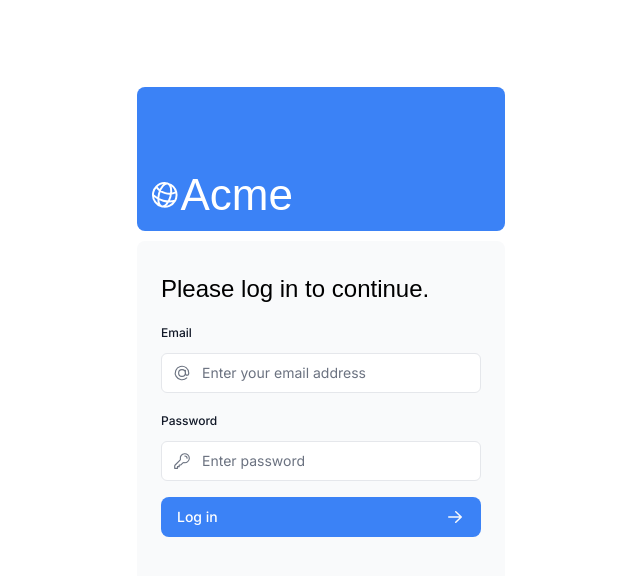
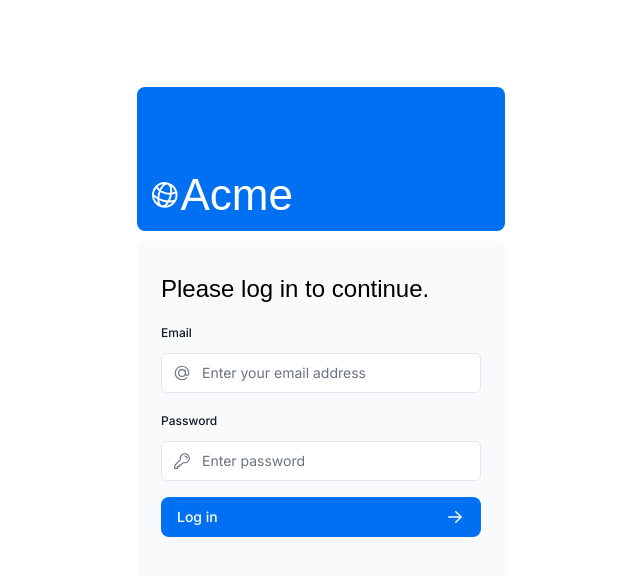
Before and after one commit to gerald525/dashboard-next.js, a Next.js app: page /login in a window 1280 px wide. Shown: the top 576 px of the page, without its empty margins (319-959 px from the left). Built offline with nearby package versions, Linux system fonts and the light colour scheme; a web font is replaced by a local one.

Commit message:
modify two files:tailwind.config.ts and tscconfig.json

```diff
--- a/app/lib/actions.ts
+++ b/app/lib/actions.ts
@@ -97,7 +97,7 @@ export async function updateInvoice(id: string, formData: FormData) {
 }
 
 export async function deleteInvoice(id: string) {
-  throw new Error("Failed to Delete Invoice");
+  // throw new Error("Failed to Delete Invoice");
   try {
     await sql`DELETE FROM invoices WHERE id = ${id}`;
     revalidatePath("/dashboard/invoices");
--- a/app/ui/global.css
+++ b/app/ui/global.css
@@ -1,3 +1,18 @@
 @tailwind base;
 @tailwind components;
 @tailwind utilities;
+
+input[type='number'] {
+    -moz-appearance: textfield;
+    appearance: textfield;
+  }
+
+  input[type='number']::-webkit-inner-spin-button {
+    -webkit-appearance: none;
+    margin: 0;
+  }
+
+  input[type='number']::-webkit-outer-spin-button {
+    -webkit-appearance: none;
+    margin: 0;
+  }
--- a/package.json
+++ b/package.json
@@ -1,6 +1,7 @@
 {
   "dependencies": {
     "@heroicons/react": "^2.1.1",
+    "@tailwindcss/forms": "^0.5.7",
     "@vercel/postgres": "^0.5.1",
     "bcryptjs": "^2.4.3",
     "clsx": "^2.1.0",
@@ -10,7 +11,7 @@
     "react": "^18.2.0",
     "react-dom": "^18.2.0",
     "use-debounce": "^10.0.0",
-    "zod": "^3.22.4"
+    "zod": "^3.22.2"
   },
   "scripts": {
     "dev": "next dev",
@@ -20,6 +21,7 @@
     "seed": "node -r dotenv/config ./scripts/seed.js"
   },
   "devDependencies": {
+    "@types/bcryptjs": "^2.4.6",
     "@types/node": "20.11.5",
     "@types/react": "18.2.48",
     "autoprefixer": "^10.4.16",
--- a/tailwind.config.js
+++ /dev/null
@@ -1,15 +0,0 @@
-/** @type {import('tailwindcss').Config} */
-module.exports = {
-  content: [
-    './app/**/*.{js,ts,jsx,tsx,mdx}', // Note the addition of the `app` directory.
-    './pages/**/*.{js,ts,jsx,tsx,mdx}',
-    './components/**/*.{js,ts,jsx,tsx,mdx}',
-
-    // Or if using `src` directory:
-    './src/**/*.{js,ts,jsx,tsx,mdx}',
-  ],
-  theme: {
-    extend: {},
-  },
-  plugins: [],
-}
--- /dev/null
+++ b/tailwind.config.ts
@@ -0,0 +1,32 @@
+import type { Config } from 'tailwindcss';
+
+const config: Config = {
+  content: [
+    './pages/**/*.{js,ts,jsx,tsx,mdx}',
+    './components/**/*.{js,ts,jsx,tsx,mdx}',
+    './app/**/*.{js,ts,jsx,tsx,mdx}',
+  ],
+  theme: {
+    extend: {
+      gridTemplateColumns: {
+        '13': 'repeat(13, minmax(0, 1fr))',
+      },
+      colors: {
+        blue: {
+          400: '#2589FE',
+          500: '#0070F3',
+          600: '#2F6FEB',
+        },
+      },
+    },
+    keyframes: {
+      shimmer: {
+        '100%': {
+          transform: 'translateX(100%)',
+        },
+      },
+    },
+  },
+  plugins: [require('@tailwindcss/forms')],
+};
+export default config;
```
Also changed, not shown: tsconfig.json (+11 -15 lines), 2 other files (tests, documents, lock files or other folders).
